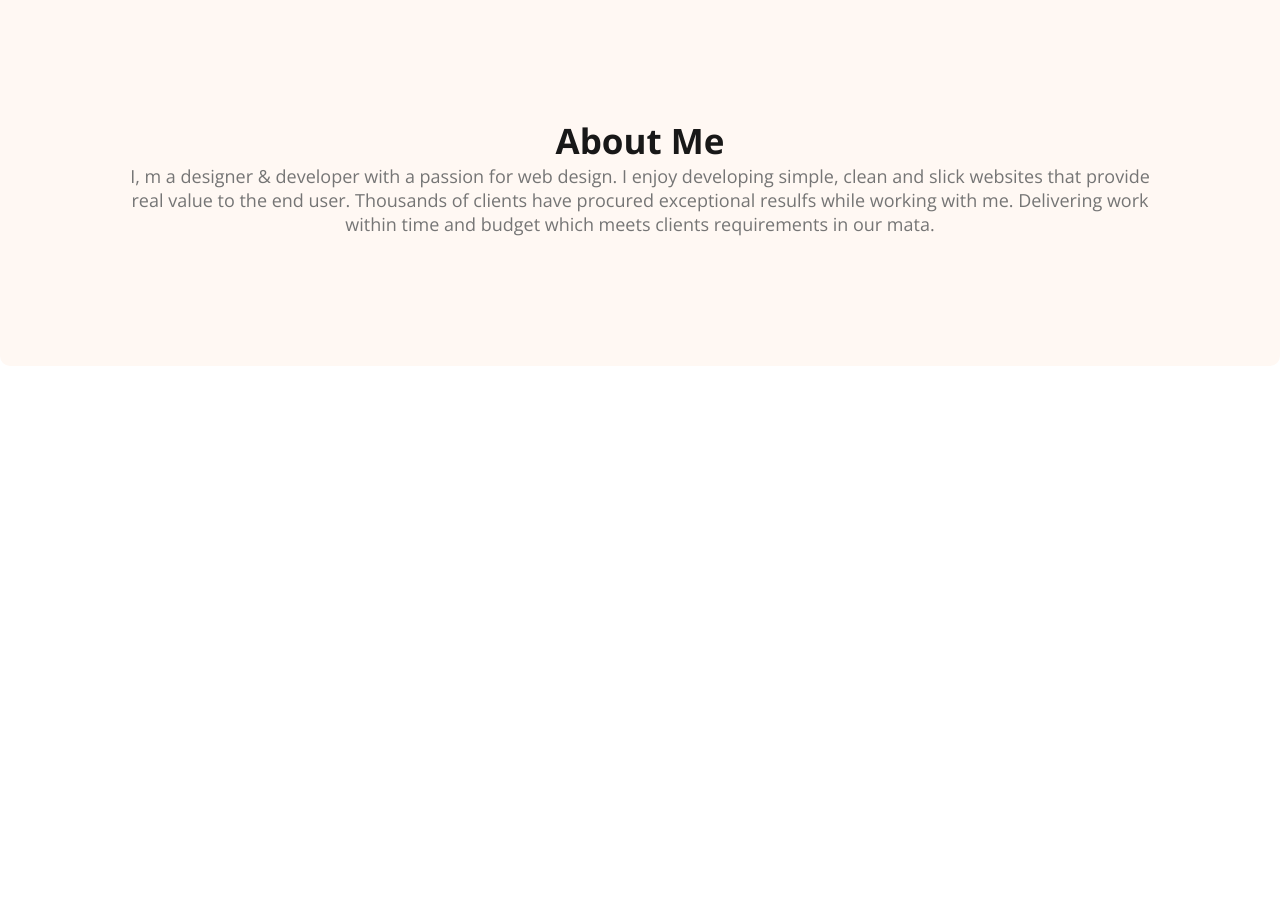
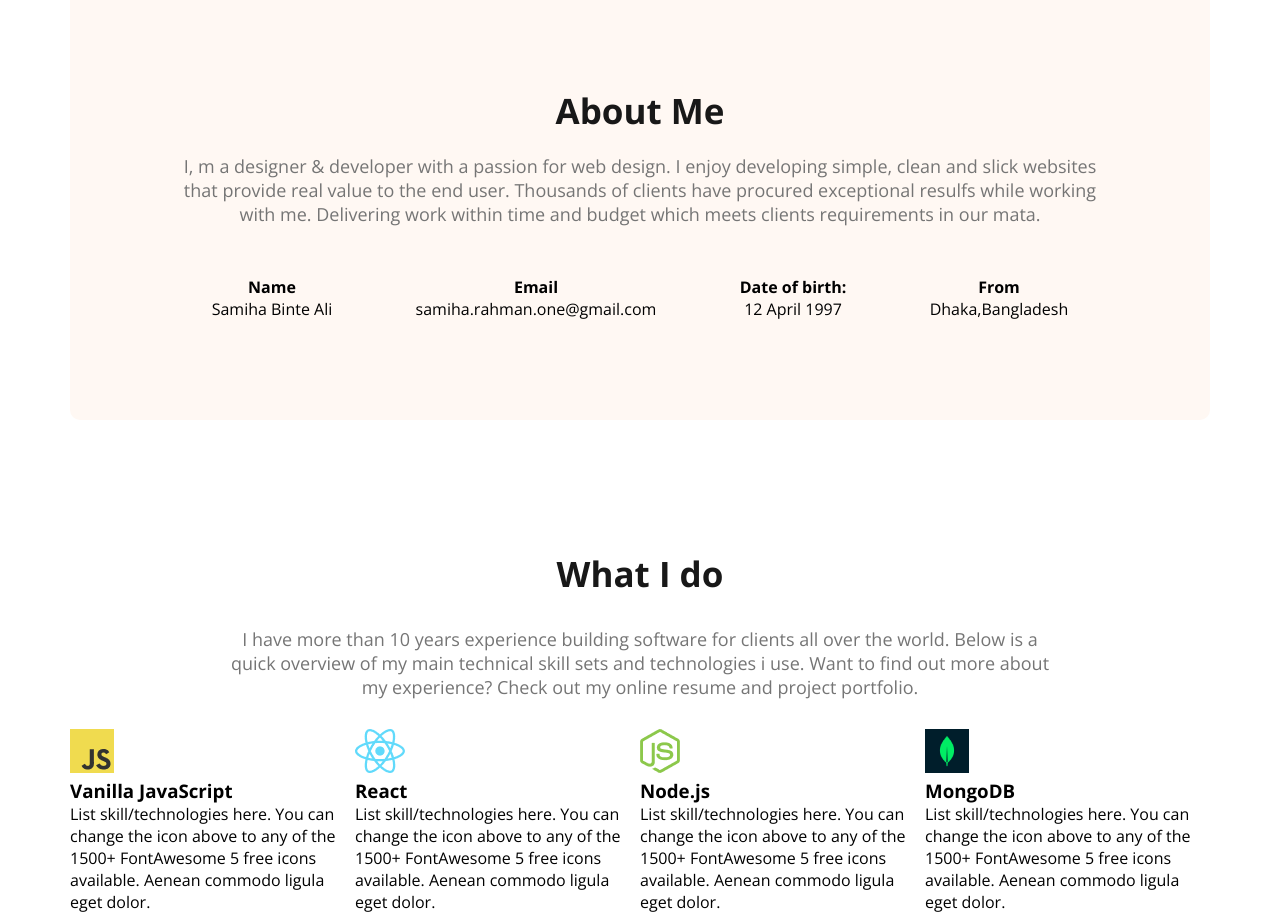
Before and after one commit to samiha782/developer-portfolio, a plain HTML site: page index.html in a window 1280 px wide. Shown: the part 600-1513 px from the top of the page. Before the commit the page ends 1096 px from the top, so only its background shows below. Drawn offline with nearby package versions, Linux system fonts and the light colour scheme.

Commit message:
add what i do section

```diff
--- a/index.html
+++ b/index.html
@@ -43,7 +43,62 @@
             <p class="section-description">I, m a designer & developer with a passion for web design. I enjoy developing
                 simple, clean and slick websites that provide real value to the end user. Thousands of clients have
                 procured exceptional resulfs while working with me. Delivering work within time and budget which meets
-                clients requirements in our mata.</p>
+                clients requirements in our mata.
+            </p>
+            <div class="about-info-container">
+                <div class="about-info">
+                    <h4 class="info-title">Name</h4>
+                    <p class="info-description">Samiha Binte Ali</p>
+                </div>
+                <div class="about-info">
+                    <h4 class="info-title">Email</h4>
+                    <p class="info-description">samiha.rahman.one@gmail.com</p>
+                </div>
+                <div class="about-info">
+                    <h4 class="info-title">Date of birth:</h4>
+                    <p class="info-description">12 April 1997</p>
+                </div>
+                <div class="about-info">
+                    <h4 class="info-title">From</h4>
+                    <p class="info-description">Dhaka,Bangladesh</p>
+                </div>
+            </div>
+        </section>
+
+        <!-- what i do section start -->
+        <section>
+            <h3 class="section-title">What I do</h3>
+            <p id="what-i-do-description" class="section-description">
+                I have more than 10 years experience building software for clients all over the world. Below is a quick
+                overview of my main technical skill sets and technologies i use. Want to find out more about my
+                experience? Check out my online resume and project portfolio.
+            </p>
+            <div class="skills-container">
+                <div class="skill">
+                    <img src="images/icons/js.png" alt="">
+                    <h3 class="skill-title">Vanilla JavaScript</h3>
+                    <p class="skill-discription">List skill/technologies here. You can change the icon above to any of
+                        the 1500+ FontAwesome 5 free icons available. Aenean commodo ligula eget dolor.</p>
+                </div>
+                <div class="skill">
+                    <img src="images/icons/react.png" alt="">
+                    <h3 class="skill-title">React</h3>
+                    <p class="skill-discription">List skill/technologies here. You can change the icon above to any of
+                        the 1500+ FontAwesome 5 free icons available. Aenean commodo ligula eget dolor.</p>
+                </div>
+                <div class="skill">
+                    <img src="images/icons/nodejs.png" alt="">
+                    <h3 class="skill-title">Node.js</h3>
+                    <p class="skill-discription">List skill/technologies here. You can change the icon above to any of
+                        the 1500+ FontAwesome 5 free icons available. Aenean commodo ligula eget dolor.</p>
+                </div>
+                <div class="skill">
+                    <img src="images/icons/mongo.png" alt="">
+                    <h3 class="skill-title">MongoDB</h3>
+                    <p class="skill-discription">List skill/technologies here. You can change the icon above to any of
+                        the 1500+ FontAwesome 5 free icons available. Aenean commodo ligula eget dolor.</p>
+                </div>
+            </div>
         </section>
     </main>
     <footer>
--- a/styles/portfolio.css
+++ b/styles/portfolio.css
@@ -89,11 +89,31 @@ nav a {
 }
 
 /* main section styles */
-
+main {
+  max-width: 1140px;
+  margin: 0 auto;
+}
 /* about section styles */
 .about {
-  padding: 130px;
+  padding: 100px;
   border-radius: 10px;
   background: #fff8f3;
   margin: 130px 0px;
 }
+.section-description {
+  padding-top: 20px;
+}
+.about-info-container {
+  display: flex;
+  justify-content: space-around;
+  padding-top: 50px;
+}
+.about-info {
+  text-align: center;
+}
+#what-i-do-description {
+  padding: 30px 150px;
+}
+.skills-container {
+  display: flex;
+}
```
